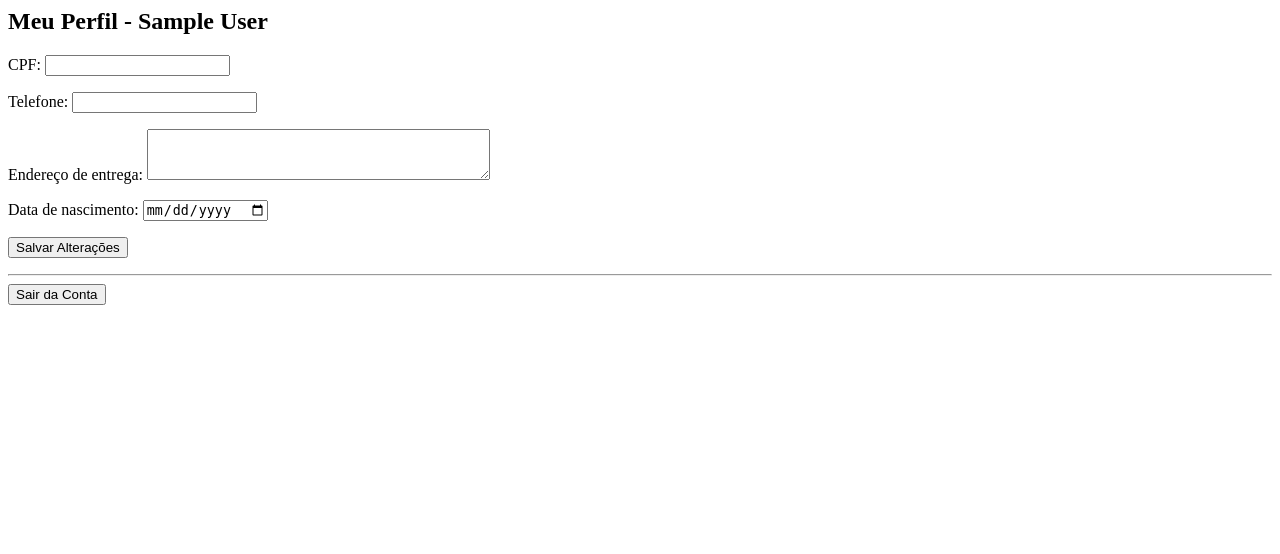
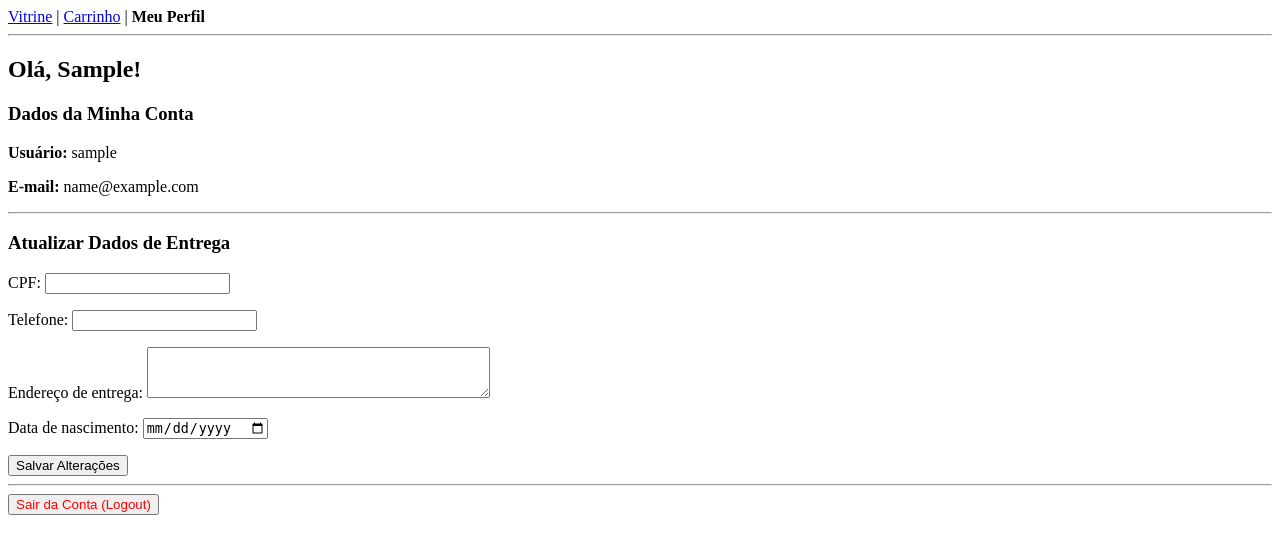
Before and after one commit to MrTomatePNG/loja_virtual, a Django app: page /usuarios/perfil/ in a window 1280 px wide. Shown: the top 554 px of the page. Run offline with Django 5.2, Linux system fonts and the light colour scheme; the visitor is signed in with stand-in values (Sample User, id 1).

Commit message:
STYLE: Melhoria na estrutura e navegação dos templates de usuários

```diff
--- a/usuarios/templates/usuarios/perfil.html
+++ b/usuarios/templates/usuarios/perfil.html
@@ -1,11 +1,34 @@
-<h2>Meu Perfil - {{ user.get_full_name }}</h2>
+<!DOCTYPE html>
+<html lang="pt-br">
+<head>
+    <meta charset="UTF-8">
+    <title>Meu Perfil - Doce Universo</title>
+</head>
+<body>
+    <nav>
+        <a href="{% url 'produtos:lista-produtos' %}">Vitrine</a> |
+        <a href="{% url 'carrinho:detalhe_carrinho' %}">Carrinho</a> |
+        <strong>Meu Perfil</strong>
+    </nav>
+    <hr>
+
+    <h2>Olá, {{ user.first_name }}!</h2>
 
     {% if messages %}
+        <div style="background-color: #d4edda; color: #155724; padding: 10px; margin-bottom: 10px;">
             {% for message in messages %}
-    <p style="color: green;">{{ message }}</p>
+                {{ message }}
             {% endfor %}
+        </div>
     {% endif %}
 
+    <h3>Dados da Minha Conta</h3>
+    <p><strong>Usuário:</strong> {{ user.username }}</p>
+    <p><strong>E-mail:</strong> {{ user.email }}</p>
+
+    <hr>
+
+    <h3>Atualizar Dados de Entrega</h3>
     <form method="post">
         {% csrf_token %}
         {{ form.as_p }}
@@ -13,7 +36,10 @@
     </form>
 
     <hr>
+
     <form action="{% url 'usuarios:logout' %}" method="post">
         {% csrf_token %}
-  <button type="submit">Sair da Conta</button>
+        <button type="submit" style="color: red;">Sair da Conta (Logout)</button>
     </form>
+</body>
+</html>
```
Also changed, not shown: usuarios/templates/usuarios/cadastrar.html (+21 -7 lines), usuarios/templates/usuarios/login.html (+21 -7 lines). Lines whose indentation alone changed are shown as unchanged.
